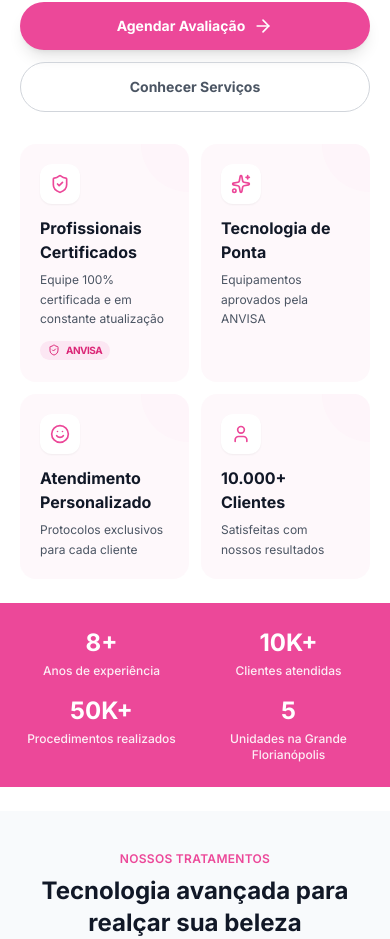
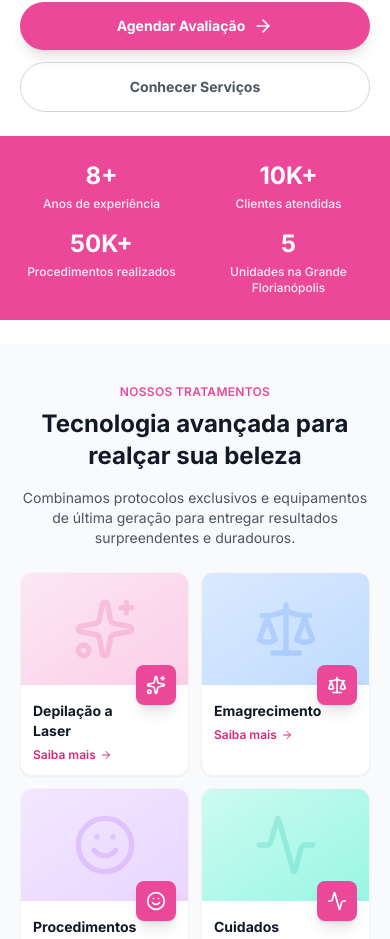
Before and after one commit to HenriqueHintz/clinica-virtuosa, a React (Vite) app: page / in a window 390 px wide. Shown: the part 1466-2405 px from the top of the page. Built offline with nearby package versions, Linux system fonts and the light colour scheme.

Commit message:
refactor: hide features grid on mobile in About section

```diff
--- a/components/About.tsx
+++ b/components/About.tsx
@@ -93,8 +93,8 @@ export const About: React.FC = () => {
             </div>
           </div>
 
-          {/* Right Column: Feature Grid */}
-          <div className="w-full lg:w-1/2">
+          {/* Right Column: Feature Grid - Hidden on mobile as per user request */}
+          <div className="hidden md:block w-full lg:w-1/2">
             <div className="grid grid-cols-2 gap-3 md:gap-6">
               {features.map((feature, index) => (
                 <motion.div
```
